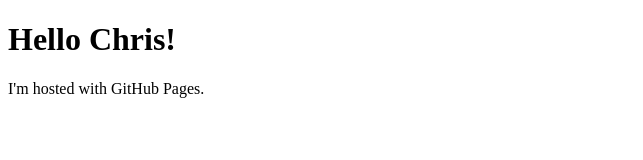
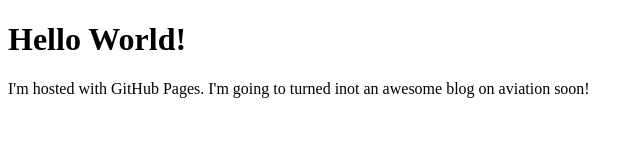
Before and after one commit to Aero264/wing-views.github.io, a plain HTML site: page index.html in a window 1280 px wide. Shown: the whole page, without its empty margins (0-643 px from the left). Drawn offline with Linux system fonts and the light colour scheme.

Commit message:
Update index.html

```diff
--- a/index.html
+++ b/index.html
@@ -1,7 +1,7 @@
 <!DOCTYPE html>
 <html>
 <body>
-<h1>Hello Chris!</h1>
-<p>I'm hosted with GitHub Pages.</p>
+<h1>Hello World!</h1>
+<p>I'm hosted with GitHub Pages. I'm going to turned inot an awesome blog on aviation soon!</p>
 </body>
 </html>
```
